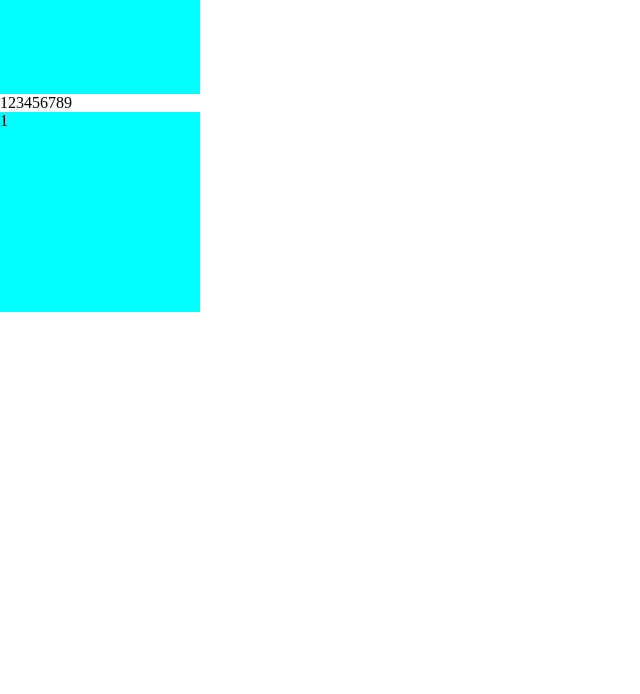
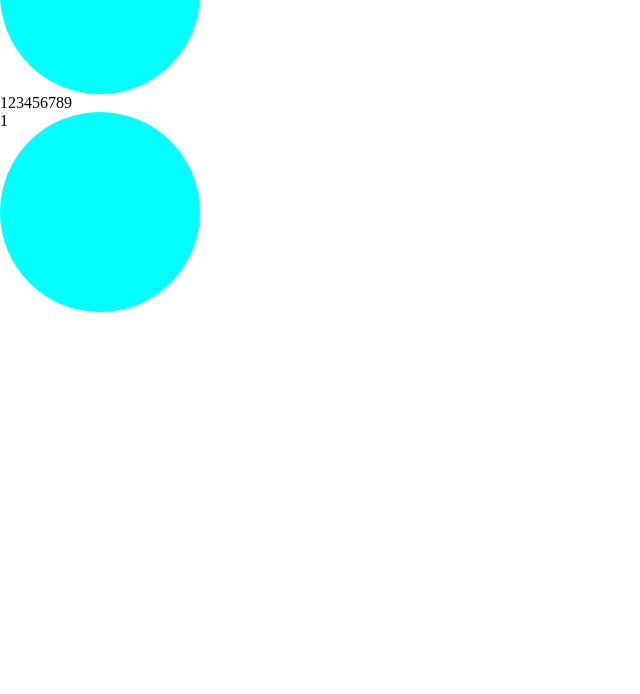
Before and after one commit to csawy/project_01, a plain HTML site: page index.html in a window 1280 px wide. Shown: the part 106-800 px from the top of the page, without its empty margins (0-640 px from the left). Drawn offline with Linux system fonts and the light colour scheme; files that its build step writes are made by us from their sources; files whose address does not match are found by name.

Commit message:
修改了index.css

```diff
--- a/index.css
+++ b/index.css
@@ -2,3 +2,6 @@
     padding: 0;
     margin: 0;
 }
+div {
+    border-radius: 50%;
+}
```
